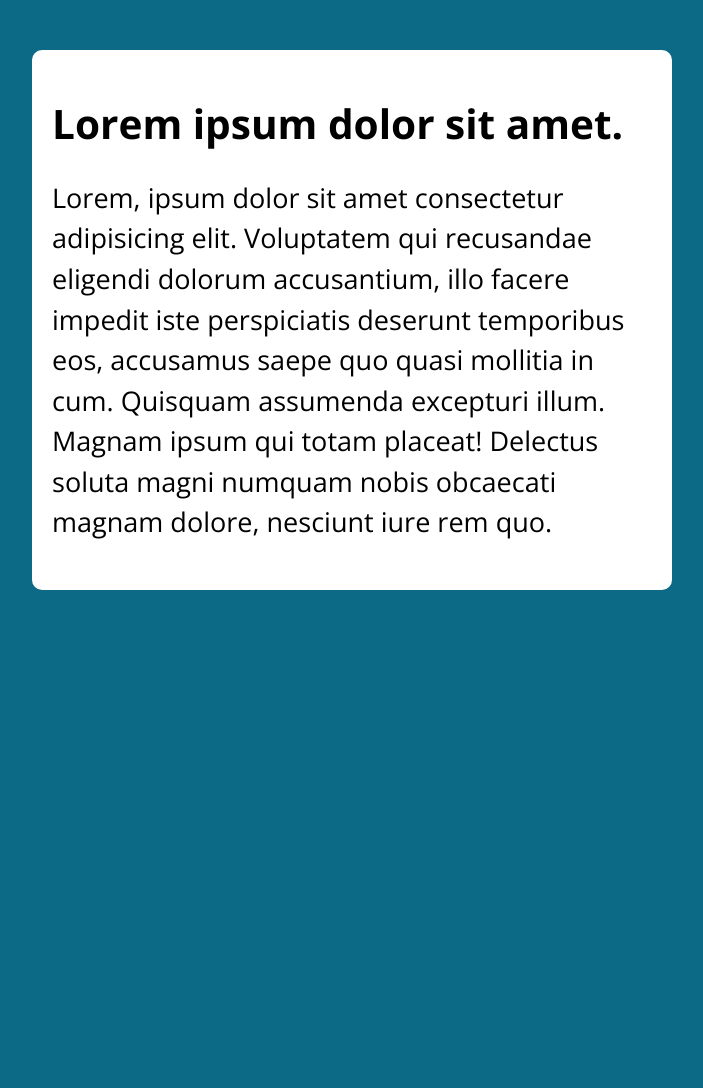
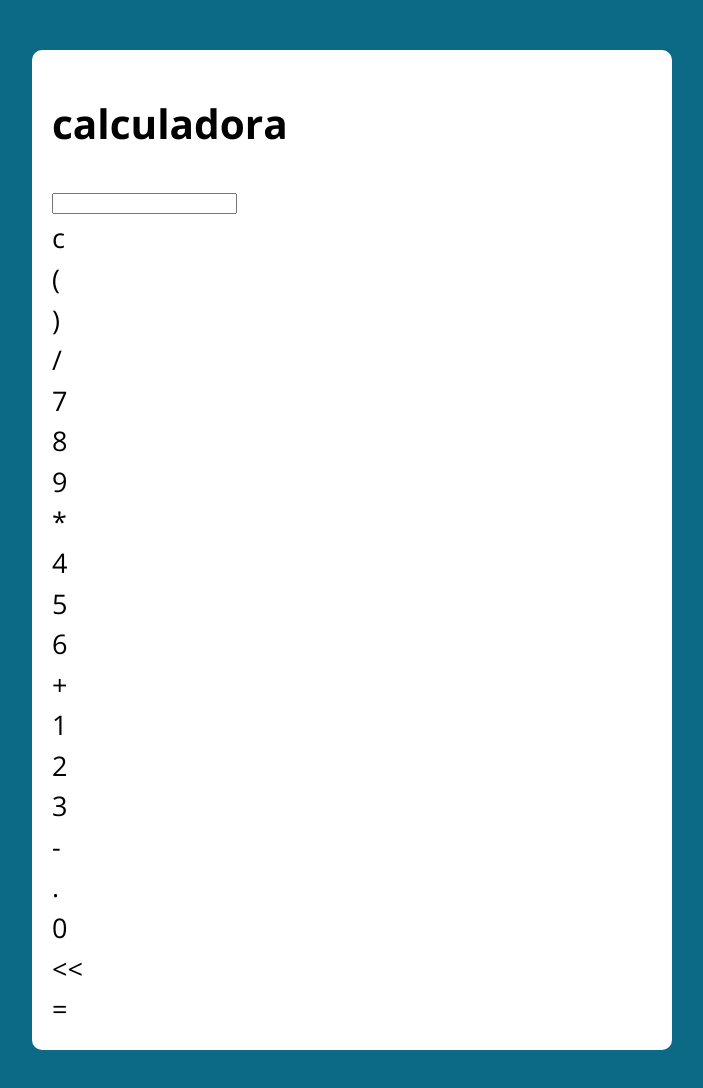
Before and after one commit to matheuspython/calculadora-com-fatoryFunctions, a plain HTML site: page html/index.html in a window 1280 px wide. Shown: the whole page, without its empty margins (288-991 px from the left). Before the commit the page ends 800 px from the top, so only its background shows below. Drawn offline with nearby package versions, Linux system fonts and the light colour scheme.

Commit message:
estrutura da calculadora adicionada

```diff
--- a/html/index.html
+++ b/html/index.html
@@ -11,10 +11,34 @@
 
 <body>
     <section class="container">
+        <div id="app">
+            <h1>calculadora</h1>
+            <input type="text">
+            <div class="btns">
+                <div class="btn">c</div>
+                <div class="btn">(</div>
+                <div class="btn">)</div>
+                <div class="btn">/</div>
+                <div class="btn">7</div>
+                <div class="btn">8</div>
+                <div class="btn">9</div>
+                <div class="btn">*</div>
+                <div class="btn">4</div>
+                <div class="btn">5</div>
+                <div class="btn">6</div>
+                <div class="btn">+</div>
+                <div class="btn">1</div>
+                <div class="btn">2</div>
+                <div class="btn">3</div>
+                <div class="btn">-</div>
+                <div class="btn">.</div>
+                <div class="btn">0</div>
+                <div class="btn">
+                    << </div>
+                        <div id="c" class="btn">=</div>
+                </div>
+            </div>
 
-        <h1>Lorem ipsum dolor sit amet.</h1>
-        <p>Lorem, ipsum dolor sit amet consectetur adipisicing elit. Voluptatem qui recusandae eligendi dolorum accusantium, illo facere impedit iste perspiciatis deserunt temporibus eos, accusamus saepe quo quasi mollitia in cum. Quisquam assumenda excepturi
-            illum. Magnam ipsum qui totam placeat! Delectus soluta magni numquam nobis obcaecati magnam dolore, nesciunt iure rem quo.</p>
     </section>
     <script src="../js/index.js"></script>
 </body>
```
